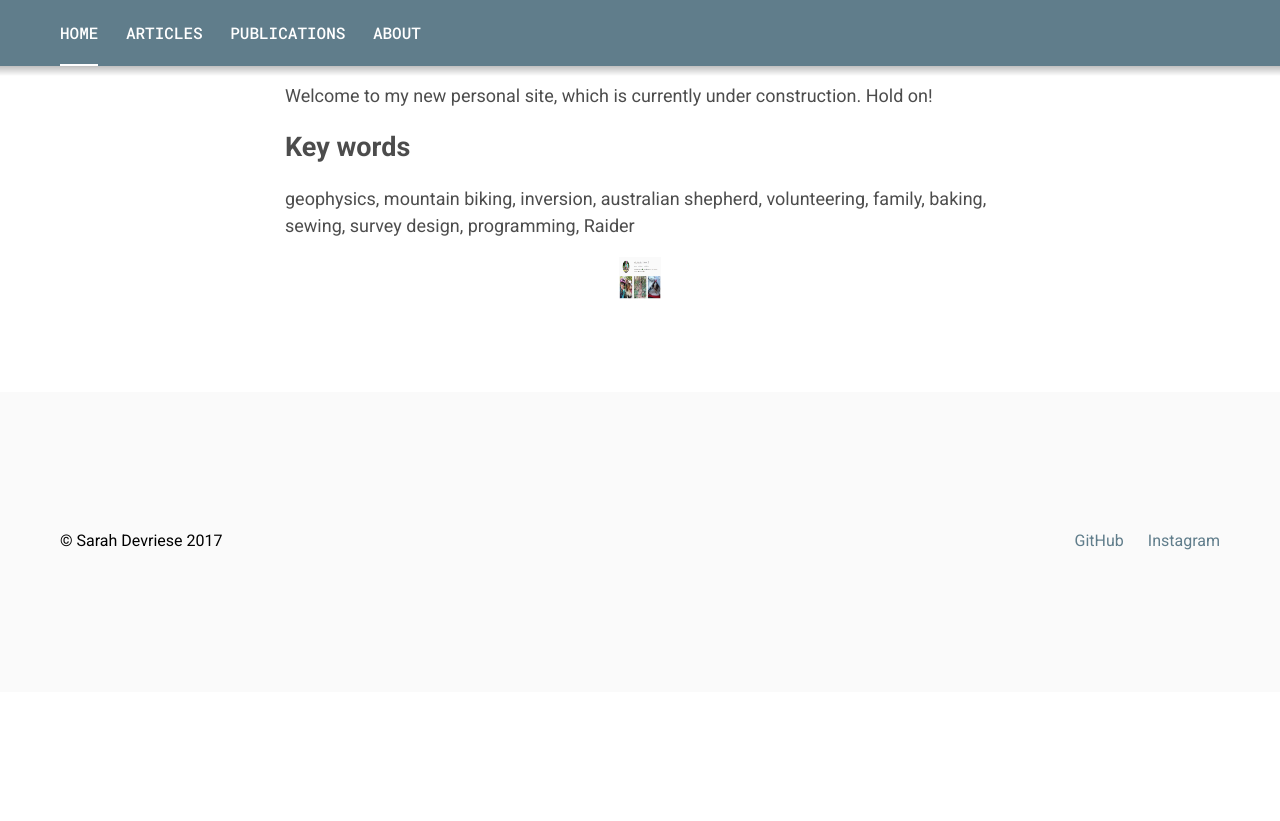
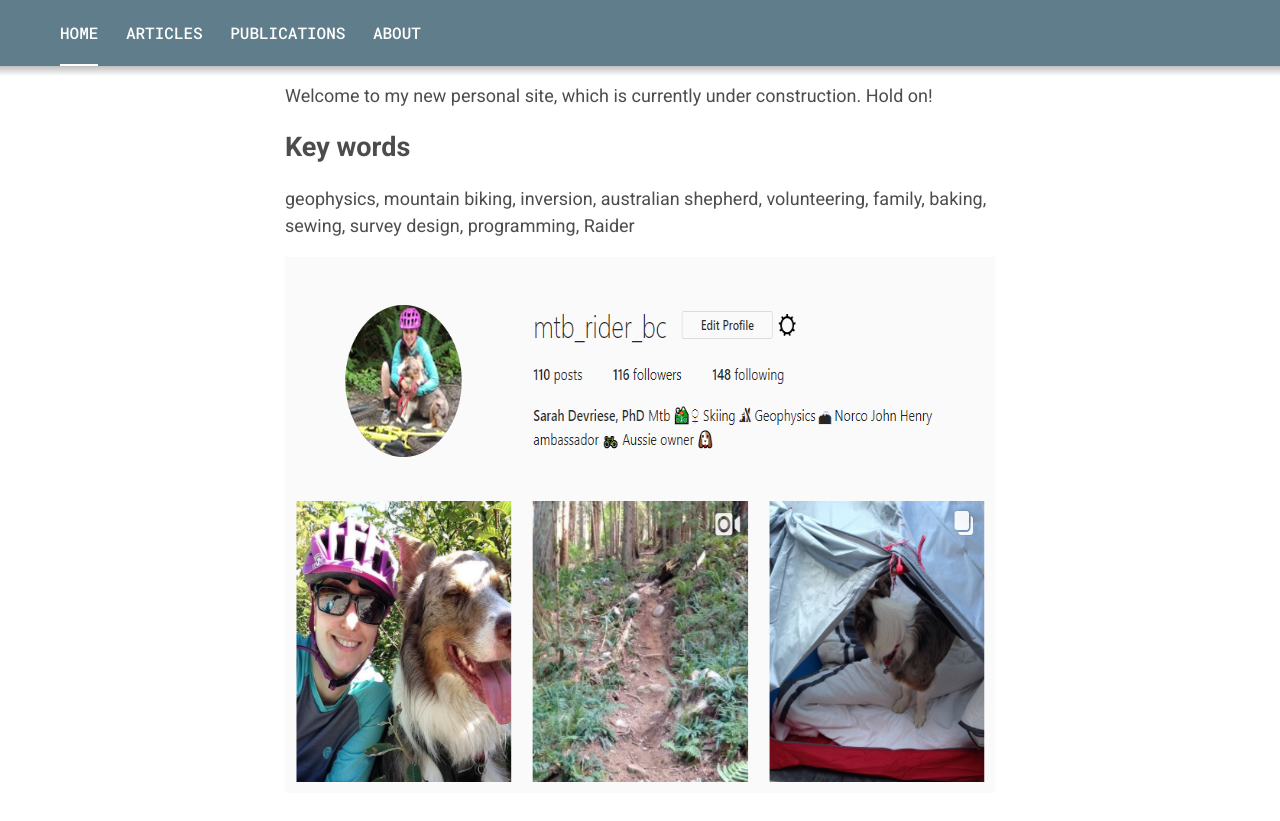
Before and after one commit to sdevriese/sdevriese.github.io, a Jekyll site: the page built from index.markdown, in a window 1280 px wide and 900 px high, scrolled down 328 px. Shown: the top 821 px of the window. Built offline with Jekyll 4.4.1, drawn with Linux system fonts in a browser that asks for light colours; before the commit the page ends 1020 px from its top, so only the background shows below that.

Commit message:
Update index.markdown

```diff
--- a/index.markdown
+++ b/index.markdown
@@ -13,6 +13,6 @@ geophysics, mountain biking, inversion, australian shepherd, volunteering, famil
 
 <center>
 <a href="https://www.instagram.com/mtb_rider_bc/">
-  <img src="https://github.com/sdevriese/sdevriese.github.io/raw/master/_posts/img/insta.PNG?raw=true" style="width:42px;height:42px;border:0;">
+  <img src="https://github.com/sdevriese/sdevriese.github.io/raw/master/_posts/img/insta.PNG?raw=true" style="width:929px;height:536px;border:0;">
 </a>
 </center>
```
